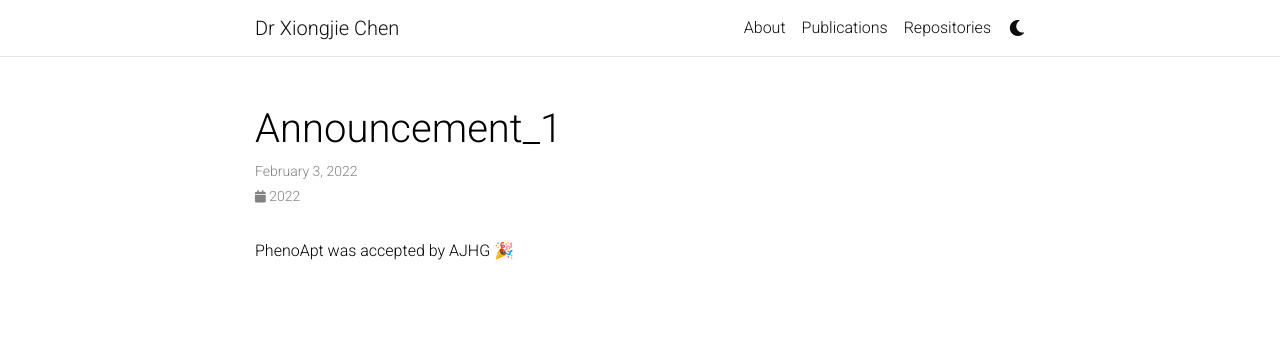
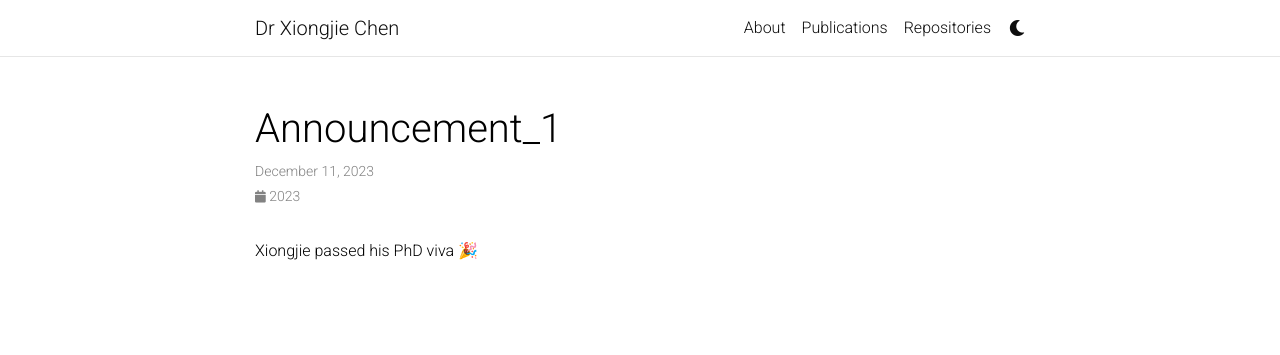
Before and after one commit to xiongjiechen/xiongjiechen.github.io, a Jekyll site: the page built from _news/announcement_1.md, in a window 1280 px wide. Shown: the top 355 px of the page. Built offline with Jekyll 4.4.1, drawn with Linux system fonts in a browser that asks for light colours; comment, search, counter and statistics services are not loaded; a style sheet for code colours, icons or effects is not loaded.

Commit message:
Update announcement_1.md

```diff
--- a/_news/announcement_1.md
+++ b/_news/announcement_1.md
@@ -1,7 +1,7 @@
 ---
 layout: post
-date: 2022-02-03 00:00:00-0000
+date: 2023-12-11 00:00:00-0000
 inline: true
 ---
 
-PhenoApt was accepted by AJHG 🎉
+Xiongjie passed his PhD viva 🎉
```
